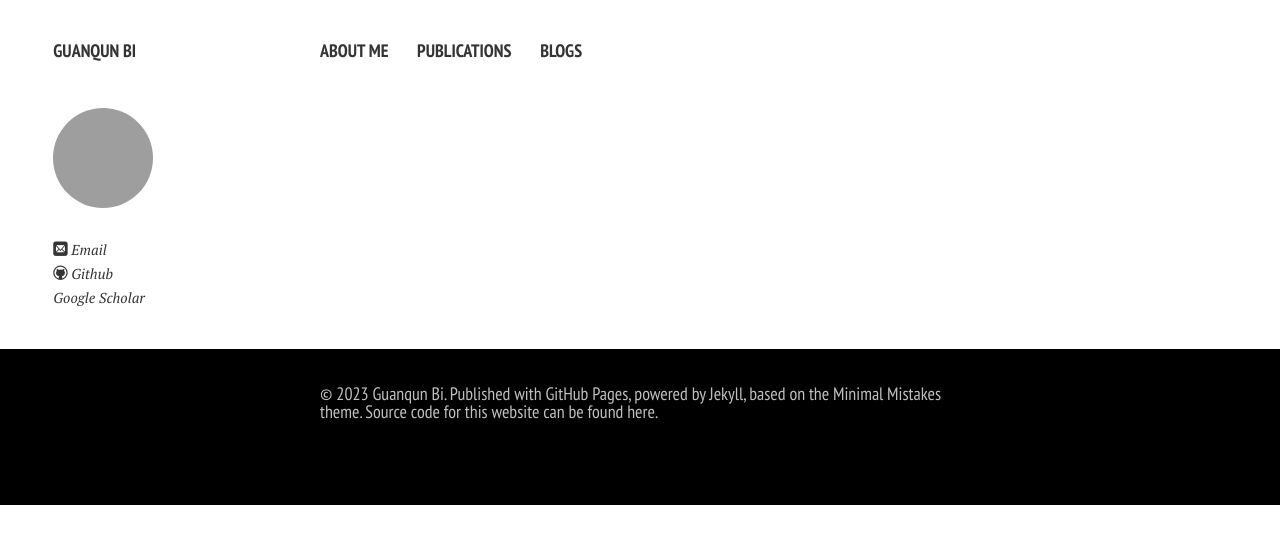
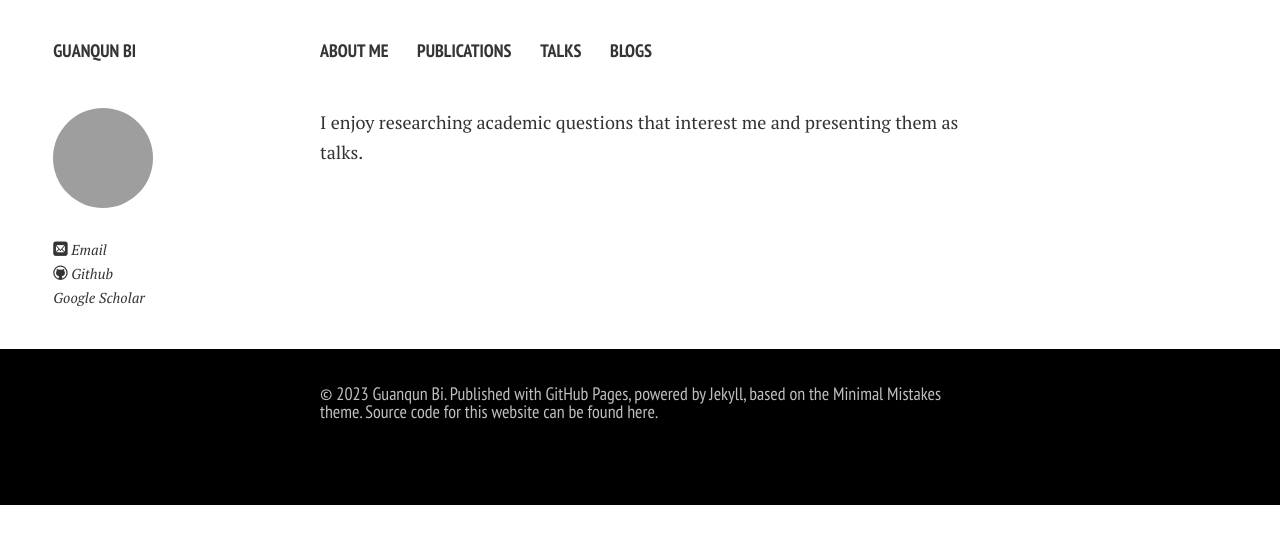
Before and after one commit to biguanqun/biguanqun.github.io, a Jekyll site: the page built from projects.md, in a window 1280 px wide. Shown: the top 544 px of the page. Built offline with Jekyll 4.4.1, drawn with Linux system fonts in a browser that asks for light colours; nearby versions of some CDN libraries; our own code applies the rules of GitHub Pages for plain Markdown files; comment, search, counter and statistics services are not loaded; a style sheet for code colours, icons or effects is not loaded.

Commit message:
modified:   _config.yml 	modified:   awards.md 	modified:   projects.md 	modified:   .DS_Store 	modified:   blogs.md 	modified:   index.md 	talks/

```diff
--- a/_config.yml
+++ b/_config.yml
@@ -36,14 +36,14 @@ links:
     url: /
   - title: Publications
     url: /publications/
-  # - title: Projects
-  #   url: /projects/
+  - title: Talks
+    url: /projects/
   # - title: Awards
   #   url: /awards/
   # - title: Hobbies
   #   url: /hobbies/
   - title: Blogs
-    url: https://www.zhihu.com/people/margarika/posts
+    # url: https://www.zhihu.com/people/margarika/posts
     # url: /blogs/
 
 # http://en.wikipedia.org/wiki/List_of_tz_database_time_zones
--- a/projects.md
+++ b/projects.md
@@ -1,10 +1,13 @@
-<!-- ---
+---
 layout: page
-permalink: /projects/index.html
-title: Projects
+permalink: /talks/index.html
+title: Talks
 ---
 
-# Research Projects
+I enjoy researching academic questions that interest me and presenting them as talks.
+
+
+<!-- # Research Projects
 
 P.S., click the hyperlink title to access the source.<br>
 
```
Also changed, not shown: awards.md (+2 -2 lines).
